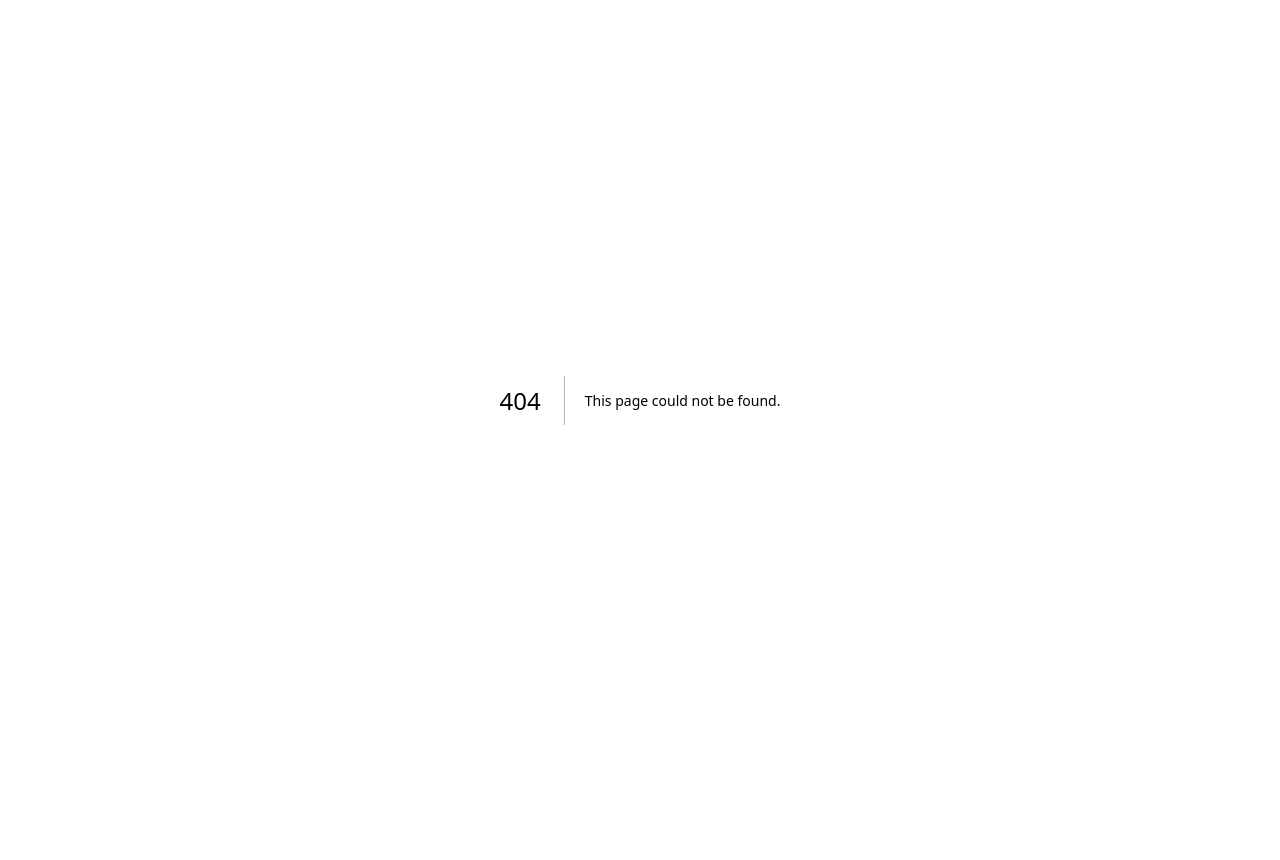
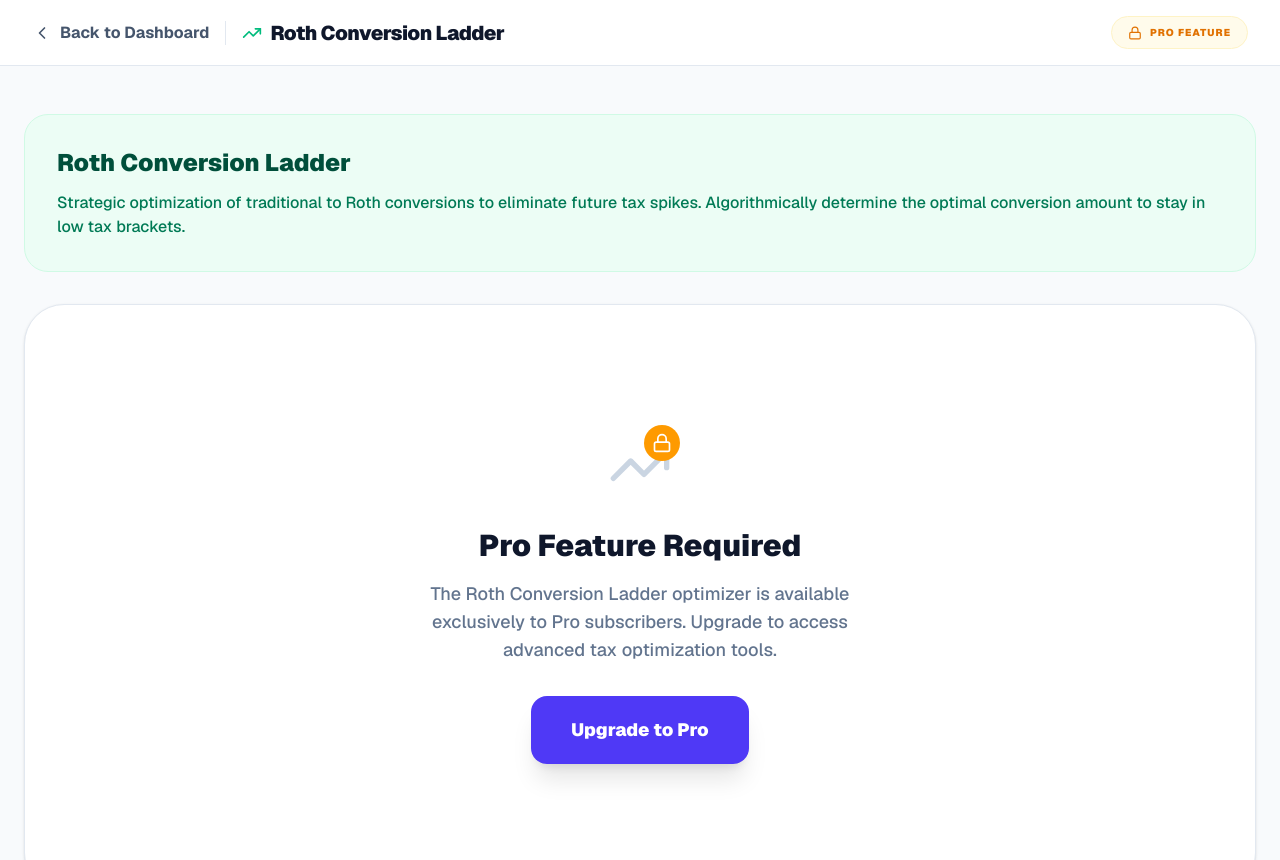
Before and after one commit to jmediagroup/cortex, a Next.js app: page /apps/roth-optimizer in a window 1280 px wide. Before the commit this address had no page. Shown: the top 860 px of the page. Before the commit the page ends 800 px from the top, so only its background shows below. Built offline with nearby package versions, Linux system fonts and the light colour scheme.

Commit message:
apps added

```diff
--- /dev/null
+++ b/app/apps/compound-interest/page.tsx
@@ -0,0 +1,60 @@
+'use client';
+
+import React from 'react';
+import { useRouter } from 'next/navigation';
+import { ChevronLeft, Calculator, ShieldCheck } from 'lucide-react';
+
+export default function CompoundInterestPage() {
+  const router = useRouter();
+
+  return (
+    <div className="min-h-screen bg-slate-50 font-sans text-slate-900">
+      {/* TOP NAVIGATION */}
+      <nav className="bg-white border-b border-slate-200 px-8 py-4 flex items-center justify-between sticky top-0 z-50">
+        <div className="flex items-center gap-4">
+          <button
+            onClick={() => router.push('/dashboard')}
+            className="flex items-center gap-2 text-slate-600 hover:text-indigo-600 transition-colors font-bold"
+          >
+            <ChevronLeft size={20} />
+            <span>Back to Dashboard</span>
+          </button>
+          <div className="h-6 w-px bg-slate-200" />
+          <div className="flex items-center gap-2">
+            <Calculator className="text-indigo-600" size={20} />
+            <span className="font-black text-xl tracking-tight">Compound Interest Calculator</span>
+          </div>
+        </div>
+        <div className="flex items-center gap-2 text-emerald-600 bg-emerald-50 px-4 py-2 rounded-full border border-emerald-100">
+          <ShieldCheck size={14} />
+          <span className="text-[10px] font-black uppercase tracking-widest">Verified Session</span>
+        </div>
+      </nav>
+
+      {/* MAIN CONTENT */}
+      <main className="max-w-7xl mx-auto px-6 py-12">
+        <div className="bg-indigo-50 border border-indigo-100 rounded-3xl p-8 mb-8">
+          <h2 className="text-2xl font-black text-indigo-900 mb-3">Compound Interest Calculator</h2>
+          <p className="text-indigo-700 font-medium">
+            Visualize long-term wealth accumulation with custom contribution schedules. This tool helps you understand how your investments can grow over time with compound interest.
+          </p>
+        </div>
+
+        <div className="bg-white border border-slate-200 rounded-[2.5rem] p-12 shadow-sm">
+          <div className="text-center py-20">
+            <Calculator className="text-slate-300 mx-auto mb-6" size={64} />
+            <h3 className="text-3xl font-black text-slate-900 mb-4">Coming Soon</h3>
+            <p className="text-slate-500 font-medium text-lg max-w-md mx-auto">
+              The Compound Interest Calculator is currently under development. Check back soon for powerful wealth projection tools.
+            </p>
+          </div>
+        </div>
+      </main>
+
+      {/* FOOTER */}
+      <footer className="max-w-7xl mx-auto px-6 py-12 text-center text-slate-400 font-medium text-sm">
+        &copy; {new Date().getFullYear()} Cortex Financial Technology. All rights reserved.
+      </footer>
+    </div>
+  );
+}
--- /dev/null
+++ b/app/apps/roth-optimizer/page.tsx
@@ -0,0 +1,71 @@
+'use client';
+
+import React from 'react';
+import { useRouter } from 'next/navigation';
+import { ChevronLeft, TrendingUp, ShieldCheck, Lock } from 'lucide-react';
+
+export default function RothOptimizerPage() {
+  const router = useRouter();
+
+  return (
+    <div className="min-h-screen bg-slate-50 font-sans text-slate-900">
+      {/* TOP NAVIGATION */}
+      <nav className="bg-white border-b border-slate-200 px-8 py-4 flex items-center justify-between sticky top-0 z-50">
+        <div className="flex items-center gap-4">
+          <button
+            onClick={() => router.push('/dashboard')}
+            className="flex items-center gap-2 text-slate-600 hover:text-indigo-600 transition-colors font-bold"
+          >
+            <ChevronLeft size={20} />
+            <span>Back to Dashboard</span>
+          </button>
+          <div className="h-6 w-px bg-slate-200" />
+          <div className="flex items-center gap-2">
+            <TrendingUp className="text-emerald-500" size={20} />
+            <span className="font-black text-xl tracking-tight">Roth Conversion Ladder</span>
+          </div>
+        </div>
+        <div className="flex items-center gap-2 text-amber-600 bg-amber-50 px-4 py-2 rounded-full border border-amber-100">
+          <Lock size={14} />
+          <span className="text-[10px] font-black uppercase tracking-widest">Pro Feature</span>
+        </div>
+      </nav>
+
+      {/* MAIN CONTENT */}
+      <main className="max-w-7xl mx-auto px-6 py-12">
+        <div className="bg-emerald-50 border border-emerald-100 rounded-3xl p-8 mb-8">
+          <h2 className="text-2xl font-black text-emerald-900 mb-3">Roth Conversion Ladder</h2>
+          <p className="text-emerald-700 font-medium">
+            Strategic optimization of traditional to Roth conversions to eliminate future tax spikes. Algorithmically determine the optimal conversion amount to stay in low tax brackets.
+          </p>
+        </div>
+
+        <div className="bg-white border border-slate-200 rounded-[2.5rem] p-12 shadow-sm">
+          <div className="text-center py-20">
+            <div className="relative inline-block mb-6">
+              <TrendingUp className="text-slate-300" size={64} />
+              <div className="absolute -top-2 -right-2 bg-amber-500 text-white p-2 rounded-full">
+                <Lock size={20} />
+              </div>
+            </div>
+            <h3 className="text-3xl font-black text-slate-900 mb-4">Pro Feature Required</h3>
+            <p className="text-slate-500 font-medium text-lg max-w-md mx-auto mb-8">
+              The Roth Conversion Ladder optimizer is available exclusively to Pro subscribers. Upgrade to access advanced tax optimization tools.
+            </p>
+            <button
+              onClick={() => router.push('/pricing')}
+              className="bg-indigo-600 text-white font-black px-10 py-5 rounded-2xl hover:bg-indigo-700 transition-all shadow-xl hover:scale-105 active:scale-95 text-lg"
+            >
+              Upgrade to Pro
+            </button>
+          </div>
+        </div>
+      </main>
+
+      {/* FOOTER */}
+      <footer className="max-w-7xl mx-auto px-6 py-12 text-center text-slate-400 font-medium text-sm">
+        &copy; {new Date().getFullYear()} Cortex Financial Technology. All rights reserved.
+      </footer>
+    </div>
+  );
+}
--- /dev/null
+++ b/app/apps/s-corp-optimizer/page.tsx
@@ -0,0 +1,60 @@
+'use client';
+
+import React from 'react';
+import { useRouter } from 'next/navigation';
+import { ChevronLeft, Zap, ShieldCheck } from 'lucide-react';
+
+export default function SCorpOptimizerPage() {
+  const router = useRouter();
+
+  return (
+    <div className="min-h-screen bg-slate-50 font-sans text-slate-900">
+      {/* TOP NAVIGATION */}
+      <nav className="bg-white border-b border-slate-200 px-8 py-4 flex items-center justify-between sticky top-0 z-50">
+        <div className="flex items-center gap-4">
+          <button
+            onClick={() => router.push('/dashboard')}
+            className="flex items-center gap-2 text-slate-600 hover:text-indigo-600 transition-colors font-bold"
+          >
+            <ChevronLeft size={20} />
+            <span>Back to Dashboard</span>
+          </button>
+          <div className="h-6 w-px bg-slate-200" />
+          <div className="flex items-center gap-2">
+            <Zap className="text-amber-500" size={20} />
+            <span className="font-black text-xl tracking-tight">S-Corp Tax Optimizer</span>
+          </div>
+        </div>
+        <div className="flex items-center gap-2 text-emerald-600 bg-emerald-50 px-4 py-2 rounded-full border border-emerald-100">
+          <ShieldCheck size={14} />
+          <span className="text-[10px] font-black uppercase tracking-widest">Verified Session</span>
+        </div>
+      </nav>
+
+      {/* MAIN CONTENT */}
+      <main className="max-w-7xl mx-auto px-6 py-12">
+        <div className="bg-amber-50 border border-amber-100 rounded-3xl p-8 mb-8">
+          <h2 className="text-2xl font-black text-amber-900 mb-3">S-Corp Tax Optimizer</h2>
+          <p className="text-amber-700 font-medium">
+            Calculate self-employment tax savings and find your ideal salary/distribution split. Optimize your S-Corp structure to minimize tax liability while staying compliant.
+          </p>
+        </div>
+
+        <div className="bg-white border border-slate-200 rounded-[2.5rem] p-12 shadow-sm">
+          <div className="text-center py-20">
+            <Zap className="text-slate-300 mx-auto mb-6" size={64} />
+            <h3 className="text-3xl font-black text-slate-900 mb-4">Coming Soon</h3>
+            <p className="text-slate-500 font-medium text-lg max-w-md mx-auto">
+              The S-Corp Tax Optimizer is currently under development. Check back soon for powerful tax optimization tools.
+            </p>
+          </div>
+        </div>
+      </main>
+
+      {/* FOOTER */}
+      <footer className="max-w-7xl mx-auto px-6 py-12 text-center text-slate-400 font-medium text-sm">
+        &copy; {new Date().getFullYear()} Cortex Financial Technology. All rights reserved.
+      </footer>
+    </div>
+  );
+}
```
